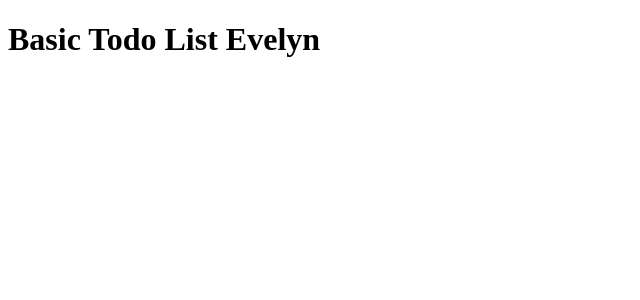
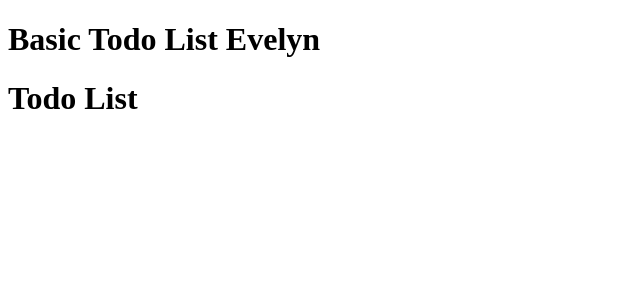
Before and after one commit to jlvogel/wk7day3problem_review, a React (Create React App) app: page / in a window 1280 px wide. Shown: the top 300 px of the page, without its empty margins (0-640 px from the left). Built offline with nearby package versions, Linux system fonts and the light colour scheme.

Commit message:
components Todo.js and TodoList.js filled out with basic code, and also App.js.  ensured runs.  I still don't really completely understand everything in index.js but I guess I can make peace with that for now..

```diff
--- a/src/App.js
+++ b/src/App.js
@@ -0,0 +1,11 @@
+import "./styles.css";
+import { useState, useEffect } from "react"
+import TodoList from "./components/TodoList"
+
+export default function App() {
+  return (
+    <div className="app">
+      <TodoList/>
+    </div>
+  )
+}
--- a/src/components/Todo.js
+++ b/src/components/Todo.js
@@ -0,0 +1,3 @@
+export default function Todo(props){
+  return(<h1>Todo</h1>)
+}
--- a/src/components/TodoList.js
+++ b/src/components/TodoList.js
@@ -0,0 +1,3 @@
+export default function TodoList(props){
+  return(<h1>Todo List</h1>)
+}
--- a/src/index.js
+++ b/src/index.js
@@ -9,6 +9,6 @@ const root = createRoot(rootElement)
 root .render(
   <StrictMode>
     <h1>Basic Todo List Evelyn</h1>
-    {/* <App /> */}
+    <App />
   </StrictMode>
 )
```
